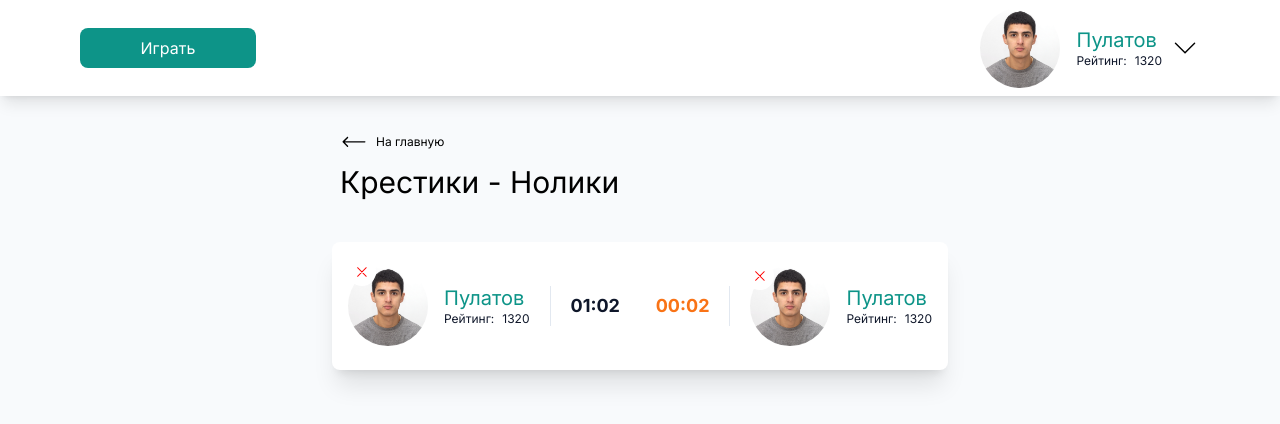
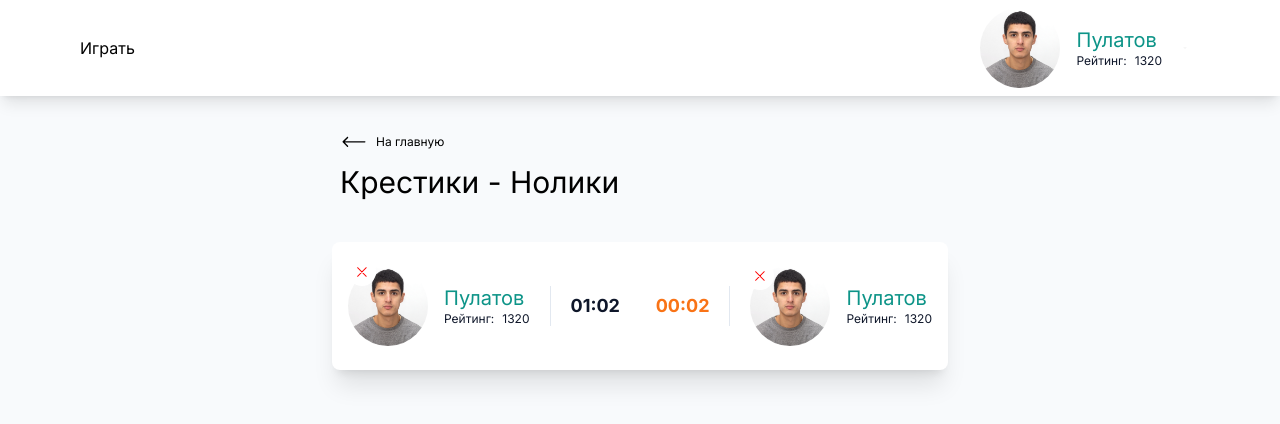
Before and after one commit to master15994/next-js-project, a Next.js app: page / in a window 1280 px wide. Shown: the top 424 px of the page. Built offline with nearby package versions, Linux system fonts and the light colour scheme.

Commit message:
UiButton

```diff
--- a/components/header/header.jsx
+++ b/components/header/header.jsx
@@ -1,12 +1,14 @@
+import { UiButton } from "@/uikit/ui-button";
+
 import Profile from "../profile/profile";
 
 export default function Header() {
   return (
     <div className="flex justify-between h-24 items-center px-20 bg-white shadow-lg">
-      <button className="w-44 bg-teal-600 text-white rounded-lg px-5 py-2 text-2x1">Играть</button>
+      <UiButton variant="primary" size="lg" className="w-42">Играть</UiButton>
       <div className="flex items-center gap-2">
         <Profile />
-        <svg fill="none" height="32" viewBox="0 0 512 512" width="30" xmlns="http://www.w3.org/2000/svg"><path d="m93.5 174.5 163 163 163-163" stroke="#000" stroke-linecap="round" stroke-width="24" /></svg>
+        <svg fill="none" height="2" viewBox="0 0 512 512" width="30" xmlns="http://www.w3.org/2000/svg"><path d="m93.5 174.5 163 163 163-163" stroke="#000" stroke-linecap="round" stroke-width="24" /></svg>
       </div>
     </div>
   )
--- /dev/null
+++ b/uikit/ui-button.jsx
@@ -0,0 +1,27 @@
+import clsx from "clsx"
+
+/**
+@param{{
+children:any,
+className:string,
+size:"md"|"lg",
+variant:"primary" |"outline",
+}}props
+ */
+
+export function UiButton({ children, className, size, variant }) {
+
+  const buttonClassName = clsx(
+    "transition-colors",
+    className,
+    {
+      mg: "rounded-lg px-6 py-2 text-sm leading-tight",
+      lg: "rounded-lg px-5 py-2 text-2x1 leading-tight",
+    }[size],
+    {
+      primary: "bg-teal-600 hover:bg-teal-500 text-white",
+      outline: "border border-teal-600 text-teal-600 hover:bg-teal-50",
+    }[variant],
+  )
+  return <div className={buttonClassName}>{children}</div>
+}
```
Also changed, not shown: package.json (+6 -5 lines), 1 other file (tests, documents, lock files or other folders).
